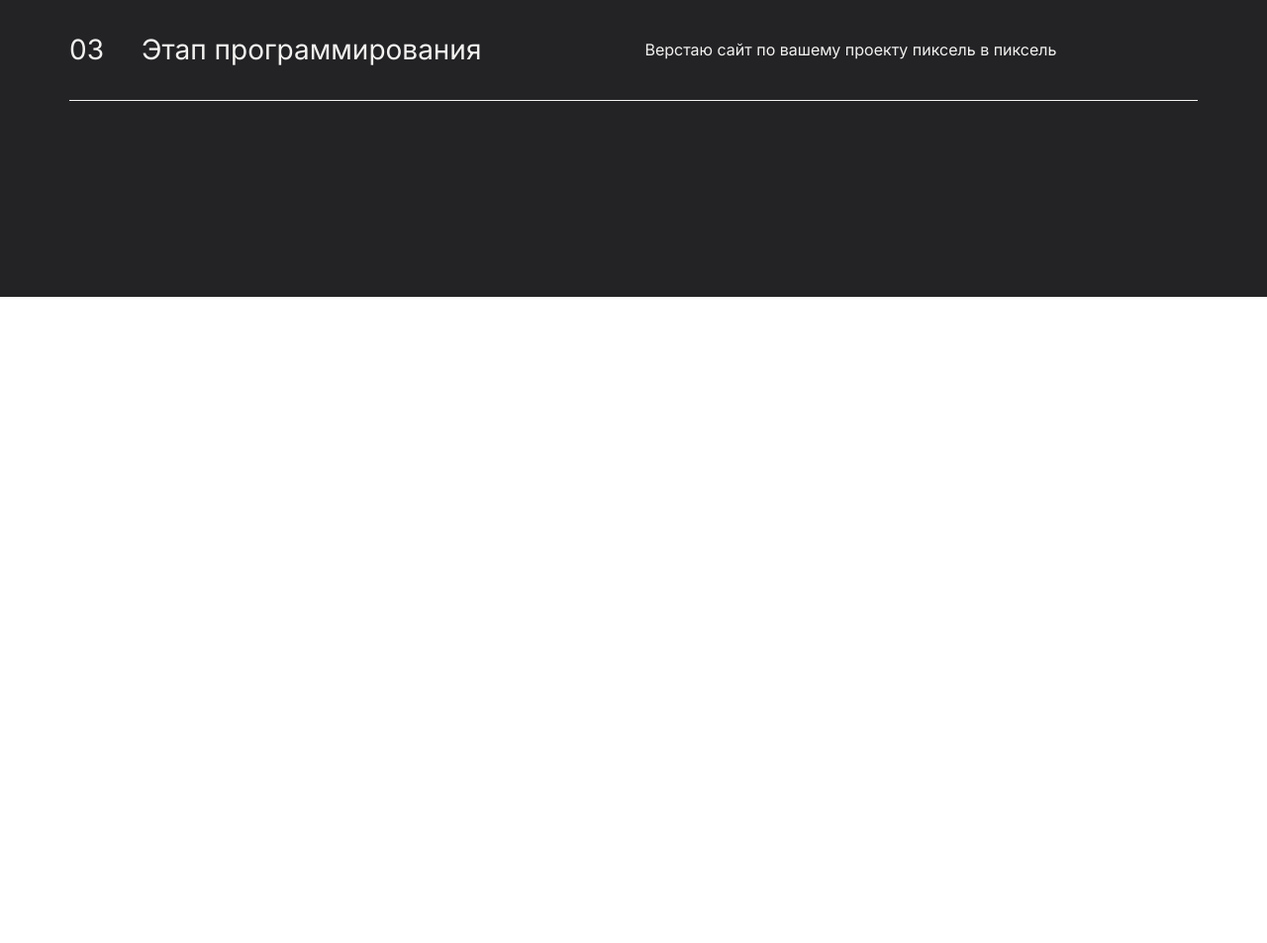
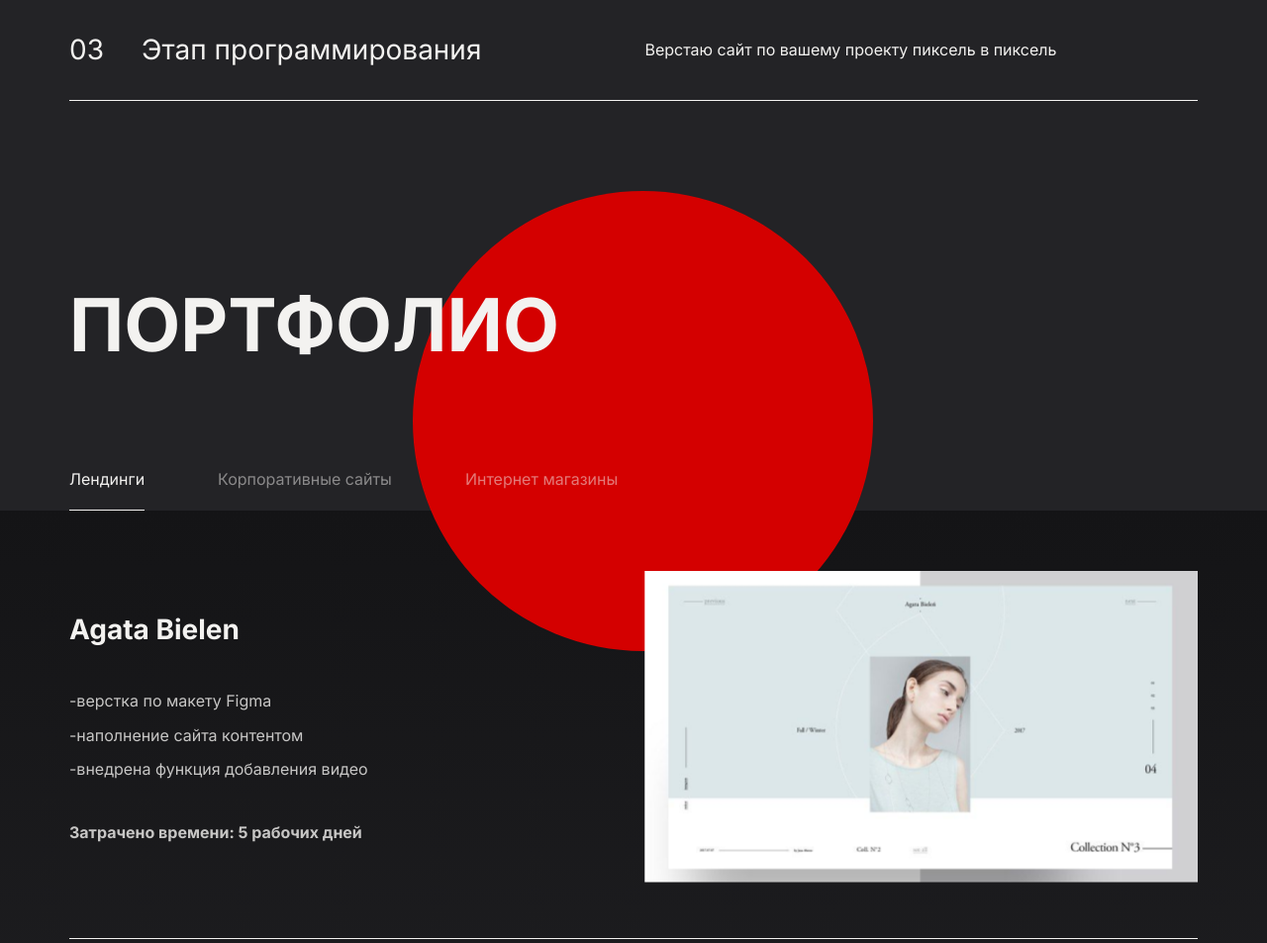
Before and after one commit to Mind315/Mind315.github.io, a plain HTML site: page index.html in a window 1280 px wide. Shown: the part 2170-3123 px from the top of the page at 99% size. Before the commit the page ends 2470 px from the top, so only its background shows below. Drawn offline with Linux system fonts and the light colour scheme.

Commit message:
add portfolio

```diff
--- a/css/style.css
+++ b/css/style.css
@@ -201,7 +201,7 @@ header {
 }
 .section-steps {
    padding-top: 167px;
-   padding-bottom: 198px;
+   padding-bottom: 134px;
 }
 .steps-item {
    display: flex;
@@ -300,3 +300,96 @@ header {
 .about-item .title-h3 {
    margin-bottom: 21px;
 }
+.portfolio {
+   margin-bottom: 145px;
+   position: relative;
+   z-index: 1;
+}
+.gradient {
+   background: linear-gradient(180deg, #141416 0%, rgba(20, 20, 22, 0) 100%);
+}
+.section-portfolio {
+   position: relative;
+}
+.circle-portfolio {
+   widows: 465px;
+   height: 465px;
+   position: absolute;
+   top: -323px;
+   left: 347px;
+}
+#tabs {
+   position: relative;
+}
+.nav-tabs {
+   display: flex;
+   list-style-type: none;
+   padding-left: 0;
+   margin: 0;
+   position: absolute;
+   top: -41px;
+   font-size: 16px;
+}
+.nav-tabs-item {
+   margin-right: 74px;
+}
+.nav-tabs-link {
+   border-bottom: 1px solid transparent;
+   padding-bottom: 21px;
+   color: rgba(243, 242, 240, 0.5);
+   text-decoration: none;
+}
+.nav-tabs-link.active {
+   color: #f3f2f0;
+   border-bottom: 1px solid #f3f2f0;
+}
+.work {
+   display: flex;
+   justify-content: space-between;
+   align-items: center;
+   border-bottom: 1px solid#f3f2f0;
+   padding-top: 61px;
+   padding-bottom: 56px;
+}
+.work-item {
+   flex: 0 0 49%;
+}
+.work-title {
+   font-weight: 700;
+   font-size: 28px;
+   line-height: 150%;
+   margin-top: 0;
+   margin-bottom: 42px;
+}
+.work-list {
+   list-style-type: none;
+   font-size: 16px;
+   opacity: 0.8;
+   padding-left: 0;
+   margin-bottom: 43px;
+}
+.work-list-item {
+   margin-bottom: 16px;
+}
+.work-time {
+   font-weight: 700;
+   font-size: 16px;
+   line-height: 150%;
+   opacity: 0.8;
+   margin-bottom: 0;
+}
+.work-thumb {
+   position: relative;
+   overflow: hidden;
+   width: 100%;
+   height: 315px;
+}
+.work-image {
+   position: absolute;
+   left: -50%;
+   top: -50%;
+   transform: translate(50%,50%);
+   width: 100%;
+   height: 315px;
+   object-fit: cover;
+}
--- a/index.html
+++ b/index.html
@@ -116,6 +116,61 @@
                </div>
             </div>
          </section>
+         <h1 class="title-h1 portfolio">Портфолио</h1>
+      </div>
+      <div class="gradient">
+         <div class="wrapper">
+            <section class="section-portfolio">
+               <svg class="circle circle-portfolio" viewBox="0 0 253 253" xmlns="http://www.w3.org/2000/svg">
+                  <circle cx="126.5" cy="126.5" r="126.5"/>
+                  </svg>
+               <div id="tabs">
+                  <ul class="nav-tabs">
+                    <li class="nav-tabs-item"><a class="nav-tabs-link active" href="#tabs-1">Лендинги</a></li>
+                    <li class="nav-tabs-item"><a class="nav-tabs-link" href="#tabs-2">Корпоративные сайты</a></li>
+                    <li class="nav-tabs-item"><a class="nav-tabs-link" href="#tabs-3">Интернет магазины</a></li>
+                  </ul>
+                  <div id="tabs-1">
+                     <div class="work">
+                        <div class="work-item">
+                           <h3 class="work-title">Agata Bielen</h3>
+                           <ul class="work-list">
+                              <li class="work-list-item">-верстка по макету Figma</li>
+                              <li class="work-list-item">-наполнение сайта контентом</li>
+                              <li class="work-list-item">-внедрена функция добавления видео</li>
+                           </ul>
+                           <p class="work-time">Затрачено времени: 5 рабочих дней</p>
+                        </div>
+                        <div class="work-item">
+                           <div class="work-thumb">
+                              <img class="work-image" src="img/portfolio/agata.png" alt="Agata Bielen">
+                           </div>
+                        </div>
+                     </div>
+                     <div class="work">
+                        <div class="work-item">
+                           <h3 class="work-title">Lemon</h3>
+                           <ul class="work-list">
+                              <li class="work-list-item">-верстка по макету из PSD</li>
+                              <li class="work-list-item">-доступен функционал получения заказов</li>
+                              <li class="work-list-item">-реализована кнопка "заказать в 1 клик"</li>
+                           </ul>
+                           <p class="work-time">Затрачено времени: 7 рабочих дней</p>
+                        </div>
+                        <div class="work-item">
+                           <div class="work-thumb">
+                              <img class="work-image" src="img/portfolio/lemon.png" alt="Lemon">
+                           </div>
+                        </div>
+                     </div>
+                  </div>
+                  <div id="tabs-2">
+                  </div>
+                  <div id="tabs-3">
+                  </div>
+               </div>
+            </section>
+         </div>
       </div>
       <footer>
       </footer>
```
Also changed, not shown: img/portfolio/agata.png (renamed from img/agata bielen.png), img/portfolio/lemon.png (renamed from img/lemon.png).
